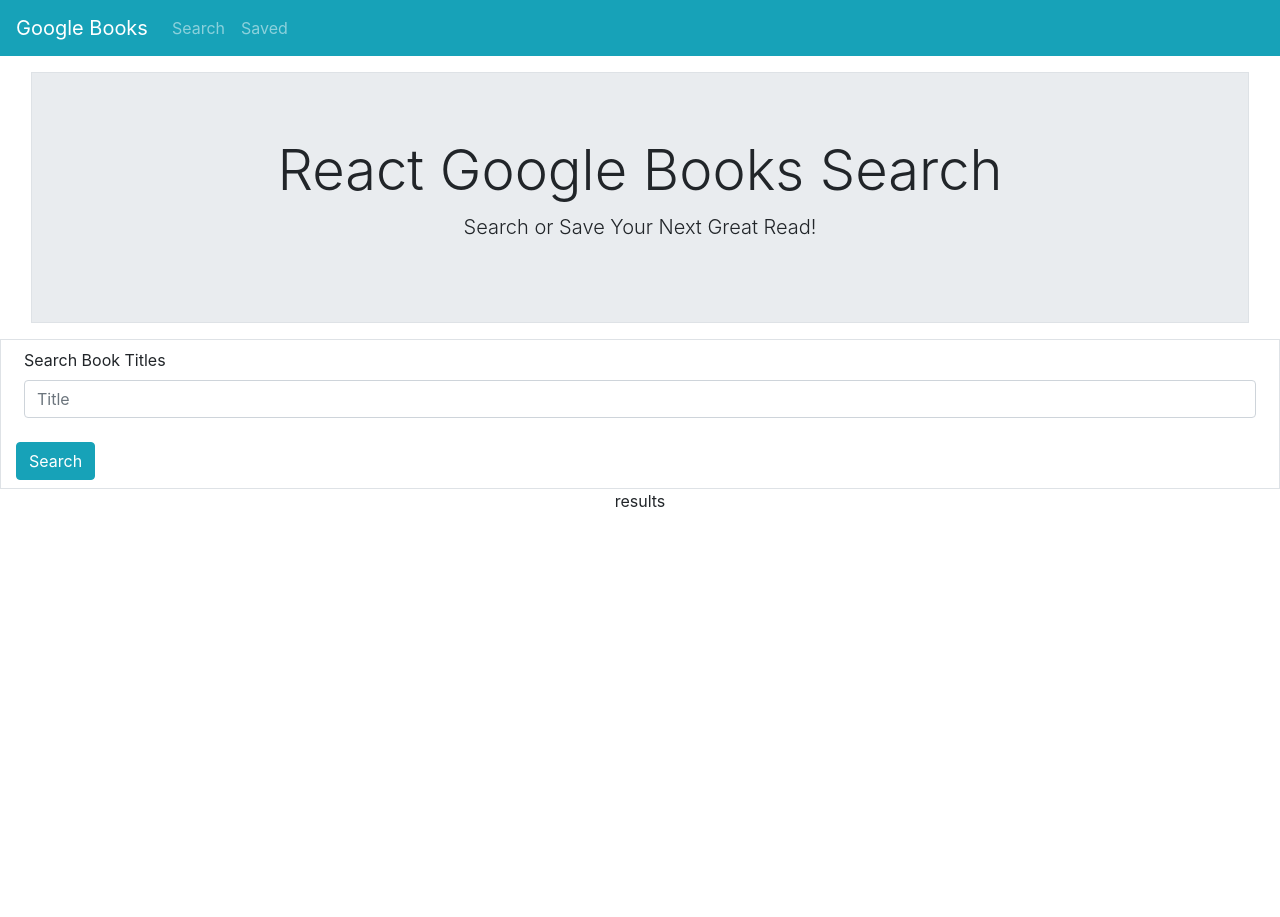
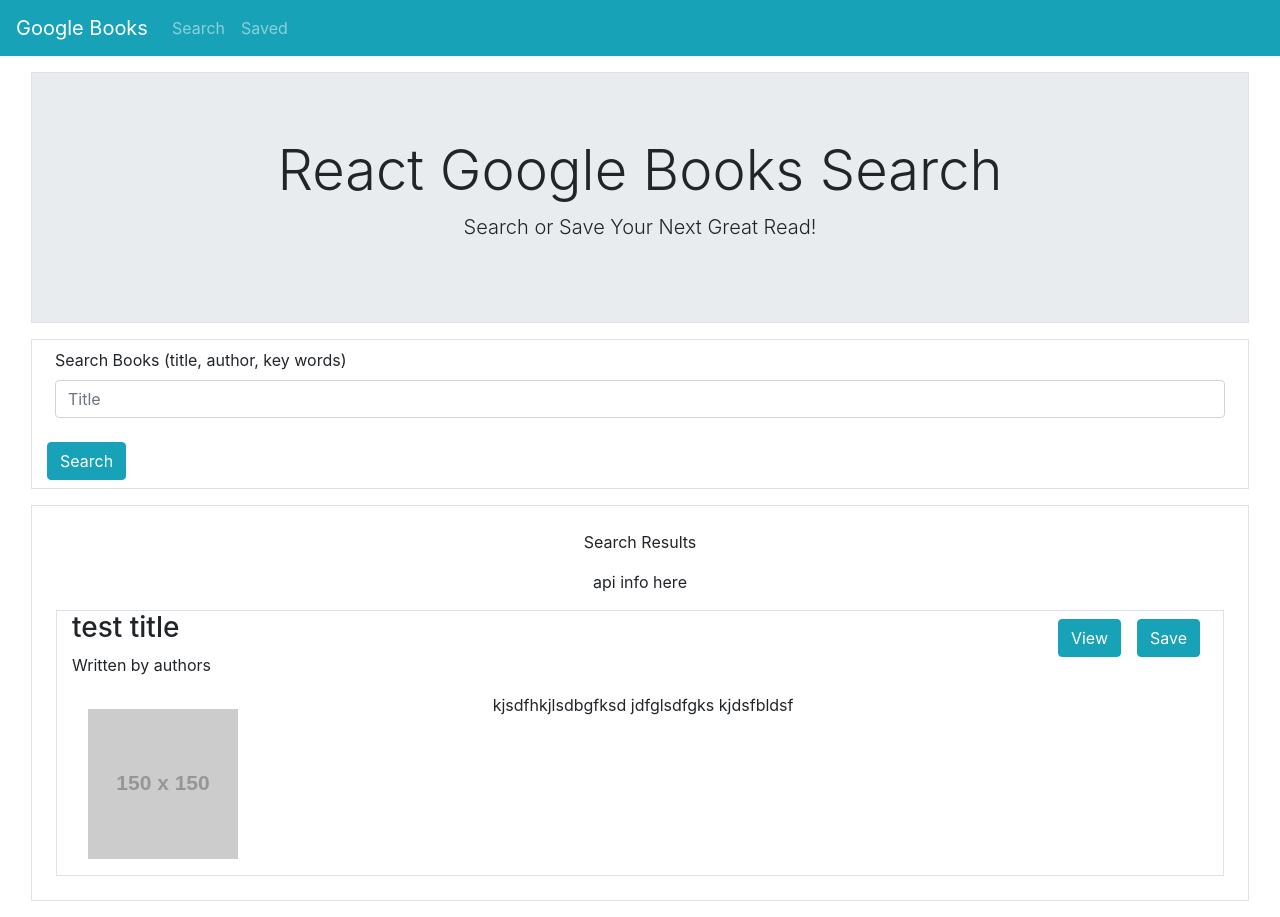
Before and after one commit to kcushing1/Google-Books-Search, a React (Create React App) app in the folder client/: page / in a window 1280 px wide. Before the commit the page ends 800 px from the top, so only its background shows below. Built offline with nearby package versions, Linux system fonts and the light colour scheme.

Commit message:
onClick of search button, Google Books API is called, obj response

```diff
--- /dev/null
+++ b/client/public/env.js
@@ -0,0 +1,3 @@
+window.env = {
+  "BOOKS_API_KEY": "AIzaSyAYflGknc8QjUbNSQwPxu03_vOZkBYm_58"
+};
--- a/client/public/index.html
+++ b/client/public/index.html
@@ -29,6 +29,7 @@
       Learn how to configure a non-root public URL by running `npm run build`.
     -->
     <title>Book Search | Google</title>
+    <script id="react-dotenv" src="./env.js"></script>
   </head>
   <body>
     <noscript>You need to enable JavaScript to run this app.</noscript>
--- a/client/src/components/Navbar/Navbar.js
+++ b/client/src/components/Navbar/Navbar.js
@@ -3,7 +3,7 @@ import NavItem from "./NavItem";
 
 export default function Navbar() {
   return (
-    <nav className="navbar navbar-expand-lg navbar-dark bg-info">
+    <nav className="navbar navbar-expand-md navbar-dark bg-info">
       <a className="navbar-brand" href="/">
         Google Books
       </a>
--- a/client/src/components/SearchBar.js
+++ b/client/src/components/SearchBar.js
@@ -1,20 +1,25 @@
 import React from "react";
 
-export default function SearchBar() {
+export default function SearchBar({ inputChange, SearchBtn }) {
   return (
-    <div className="row border text-left">
+    <div className="row border text-left mx-3">
       <div className="col">
         <form>
           <div className="form-group p-2">
-            <label>Search Book Titles</label>
+            <label>Search Books (title, author, key words)</label>
             <input
               type="text"
               className="form-control"
               id="search-title"
               placeholder="Title"
+              onChange={inputChange}
             />
           </div>
-          <button type="button" className="btn btn-info mb-2">
+          <button
+            type="button"
+            className="btn btn-info mb-2"
+            onClick={SearchBtn}
+          >
             Search
           </button>
         </form>
--- a/client/src/pages/Saved.js
+++ b/client/src/pages/Saved.js
@@ -26,7 +26,7 @@ export default function Saved() {
   useEffect(() => loadBooks(), []);
 
   return (
-    <div className="border p-4">
+    <div className="border p-4 mx-3">
       <div className="row">
         <div className="col">
           <div className="row">
--- a/client/src/pages/Search.js
+++ b/client/src/pages/Search.js
@@ -1,18 +1,73 @@
-import React from "react";
+import React, { useState } from "react";
+import env from "react-dotenv";
+import Book from "../components/Book";
 import SearchBar from "../components/SearchBar";
 
 export default function Search() {
+  const [search, setSearch] = useState({
+    term: "",
+  });
+
+  function searchBook() {
+    let key = env.BOOKS_API_KEY;
+    console.log("search book function");
+    if (search.term === "") {
+      console.log("there is no term to search");
+    } else {
+      const bookTitle = fetch(
+        "https://www.googleapis.com/books/v1/volumes?q=" +
+          search.term +
+          "&key=" +
+          key
+      );
+      bookTitle
+        .then((resp) => resp.json())
+        .then((res) => {
+          console.log("woohoo");
+          console.log(res);
+        });
+    }
+  }
+
+  function handleInputChange(e) {
+    setSearch({ ...search, term: e.target.value });
+    console.log(search.term);
+  }
+
+  function handleSaveBook(e) {
+    console.log("this is handleSaveBook and id is ", e.target.id);
+  }
+
   return (
     <div className="row mx-6">
       <div className="col">
         <div className="row ">
           <div className="col">
-            <SearchBar />
+            <SearchBar inputChange={handleInputChange} SearchBtn={searchBook} />
           </div>
         </div>
-        <div className="row">
+        <div className="row border m-3 p-4">
           <div className="col">
-            <p>results</p>
+            <div className="row">
+              <div className="col">
+                <p>Search Results</p>
+              </div>
+            </div>
+            <div className="row">
+              <div className="col">
+                <p>api info here</p>
+              </div>
+            </div>
+            <Book
+              title="test title"
+              author="authors"
+              image="https://via.placeholder.com/150"
+              description="kjsdfhkjlsdbgfksd jdfglsdfgks kjdsfbldsf"
+              btntext="Save"
+              href="#"
+              onClick={handleSaveBook}
+              btnid="12345"
+            />
           </div>
         </div>
       </div>
```
Also changed, not shown: client/package.json (+8 -2 lines).
